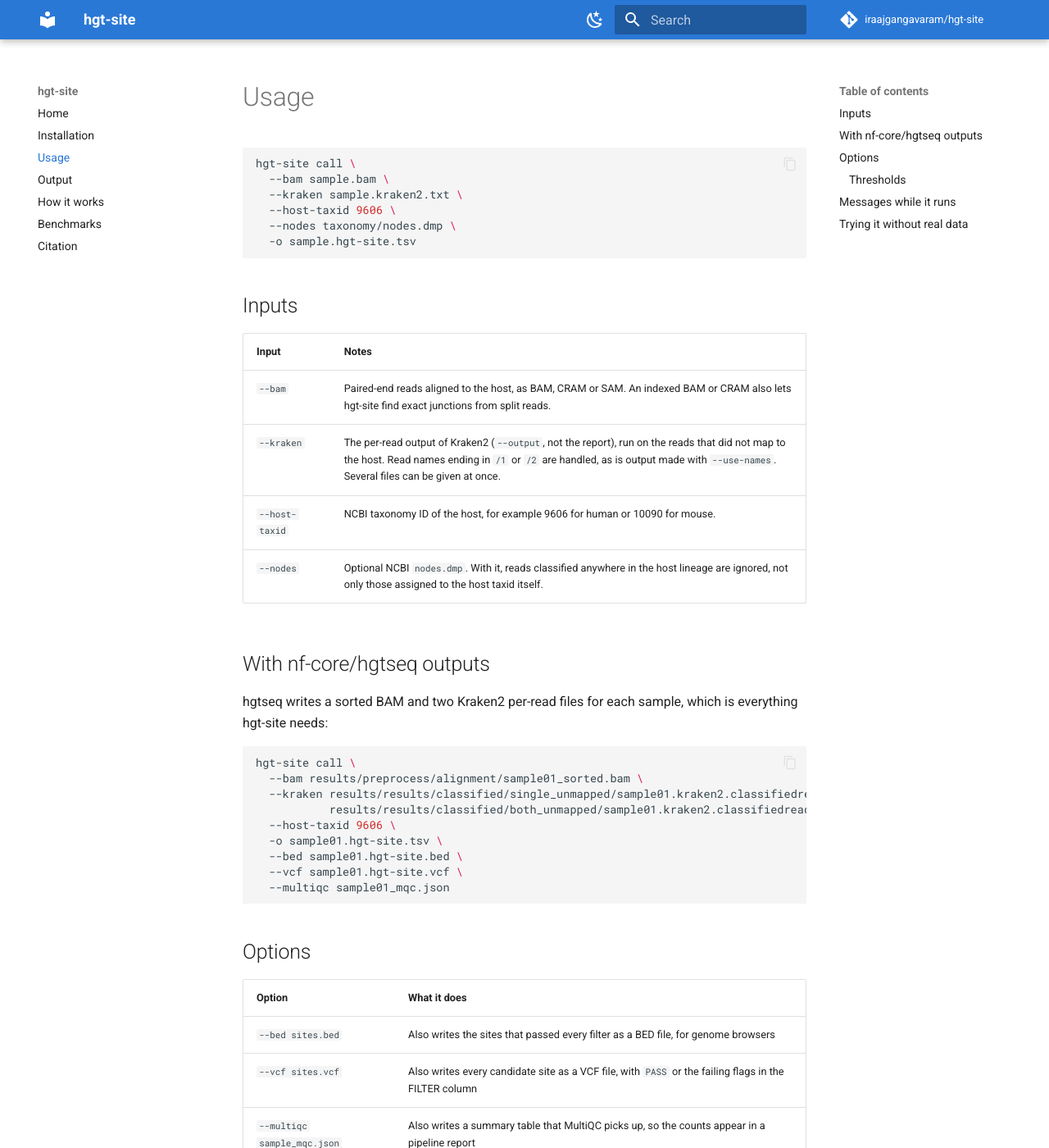
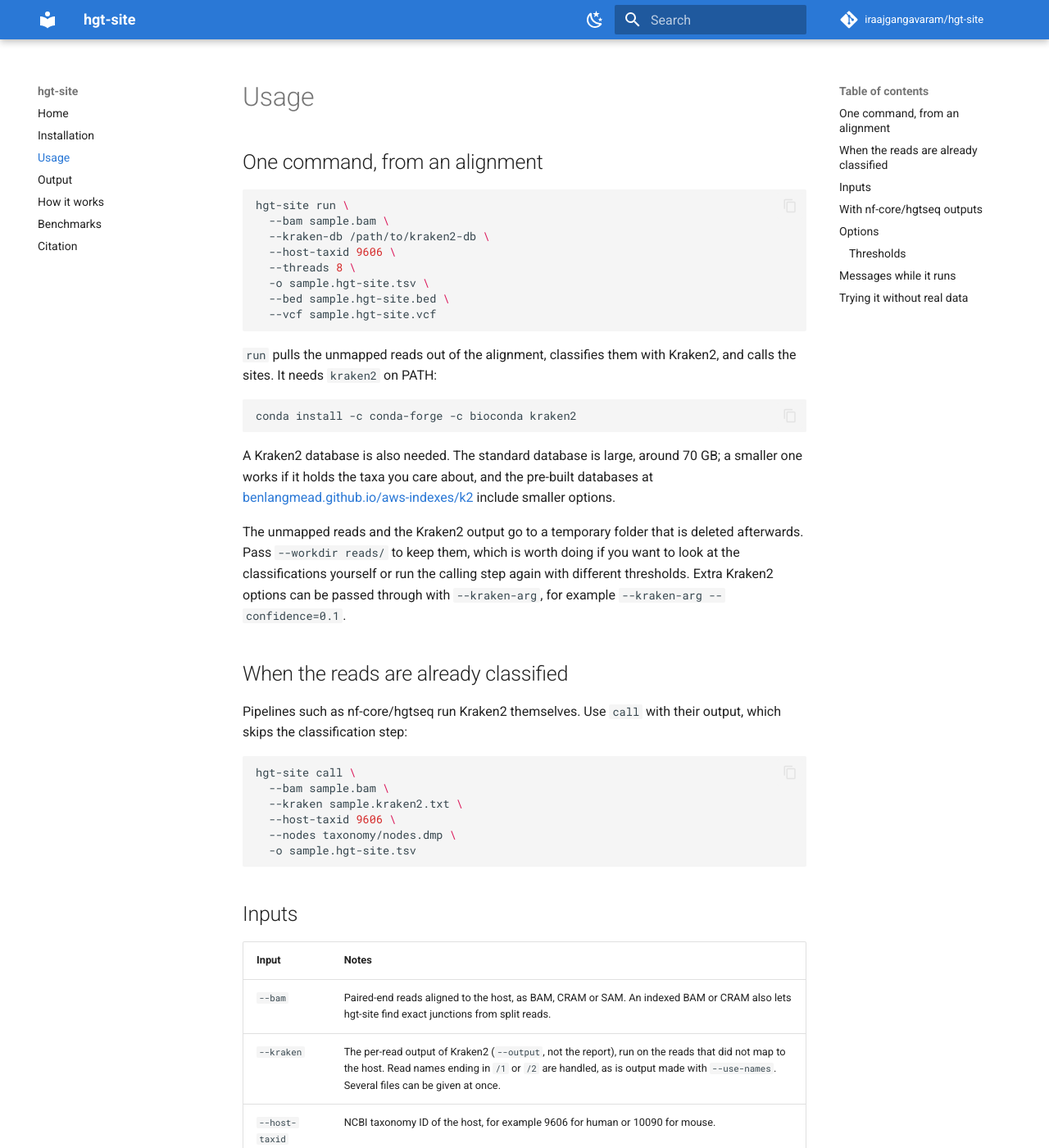
Before and after one commit to iraajgangavaram/hgt-site, an MkDocs documentation site: the page built from docs/usage.md, in a window 1280 px wide and 1400 px high. Shown: the whole window at 82% size. Built offline with MkDocs 1.6.1 and Material for MkDocs 9.7.7, drawn with Linux system fonts in a browser that asks for light colours; comment, search, counter and statistics services are not loaded.

Commit message:
Document the one-command path and show the demo

````diff
--- a/docs/usage.md
+++ b/docs/usage.md
@@ -1,4 +1,31 @@
 # Usage
+
+## One command, from an alignment
+
+```bash
+hgt-site run \
+  --bam sample.bam \
+  --kraken-db /path/to/kraken2-db \
+  --host-taxid 9606 \
+  --threads 8 \
+  -o sample.hgt-site.tsv \
+  --bed sample.hgt-site.bed \
+  --vcf sample.hgt-site.vcf
+```
+
+`run` pulls the unmapped reads out of the alignment, classifies them with Kraken2, and calls the sites. It needs `kraken2` on PATH:
+
+```bash
+conda install -c conda-forge -c bioconda kraken2
+```
+
+A Kraken2 database is also needed. The standard database is large, around 70 GB; a smaller one works if it holds the taxa you care about, and the pre-built databases at [benlangmead.github.io/aws-indexes/k2](https://benlangmead.github.io/aws-indexes/k2) include smaller options.
+
+The unmapped reads and the Kraken2 output go to a temporary folder that is deleted afterwards. Pass `--workdir reads/` to keep them, which is worth doing if you want to look at the classifications yourself or run the calling step again with different thresholds. Extra Kraken2 options can be passed through with `--kraken-arg`, for example `--kraken-arg --confidence=0.1`.
+
+## When the reads are already classified
+
+Pipelines such as nf-core/hgtseq run Kraken2 themselves. Use `call` with their output, which skips the classification step:
 
 ```bash
 hgt-site call \
````
Also changed, not shown: CHANGELOG.md (+1 -0 lines), README.md (+22 -0 lines), docs/index.md (+13 -0 lines), docs/pypi.md (+4 -4 lines).
